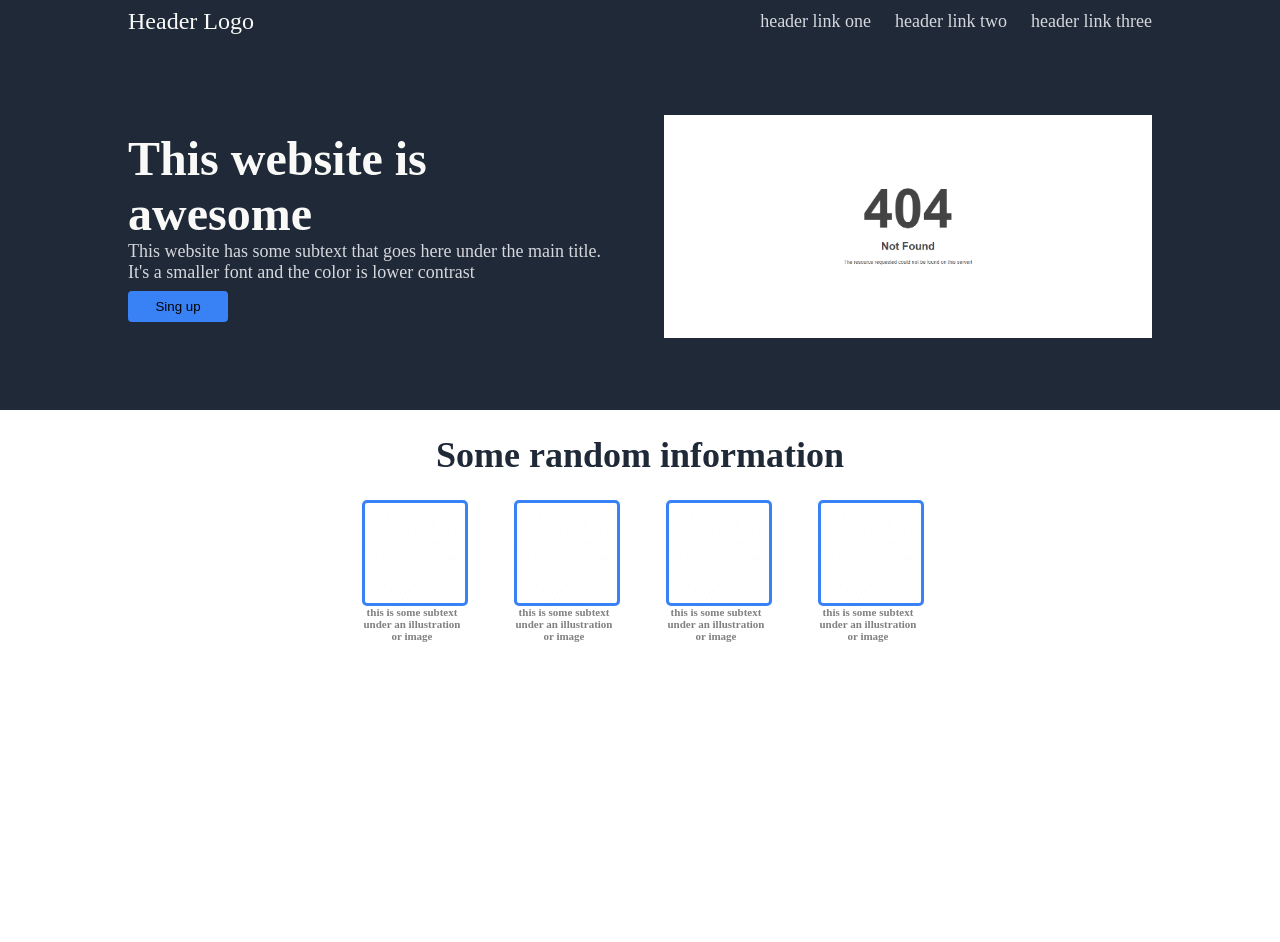
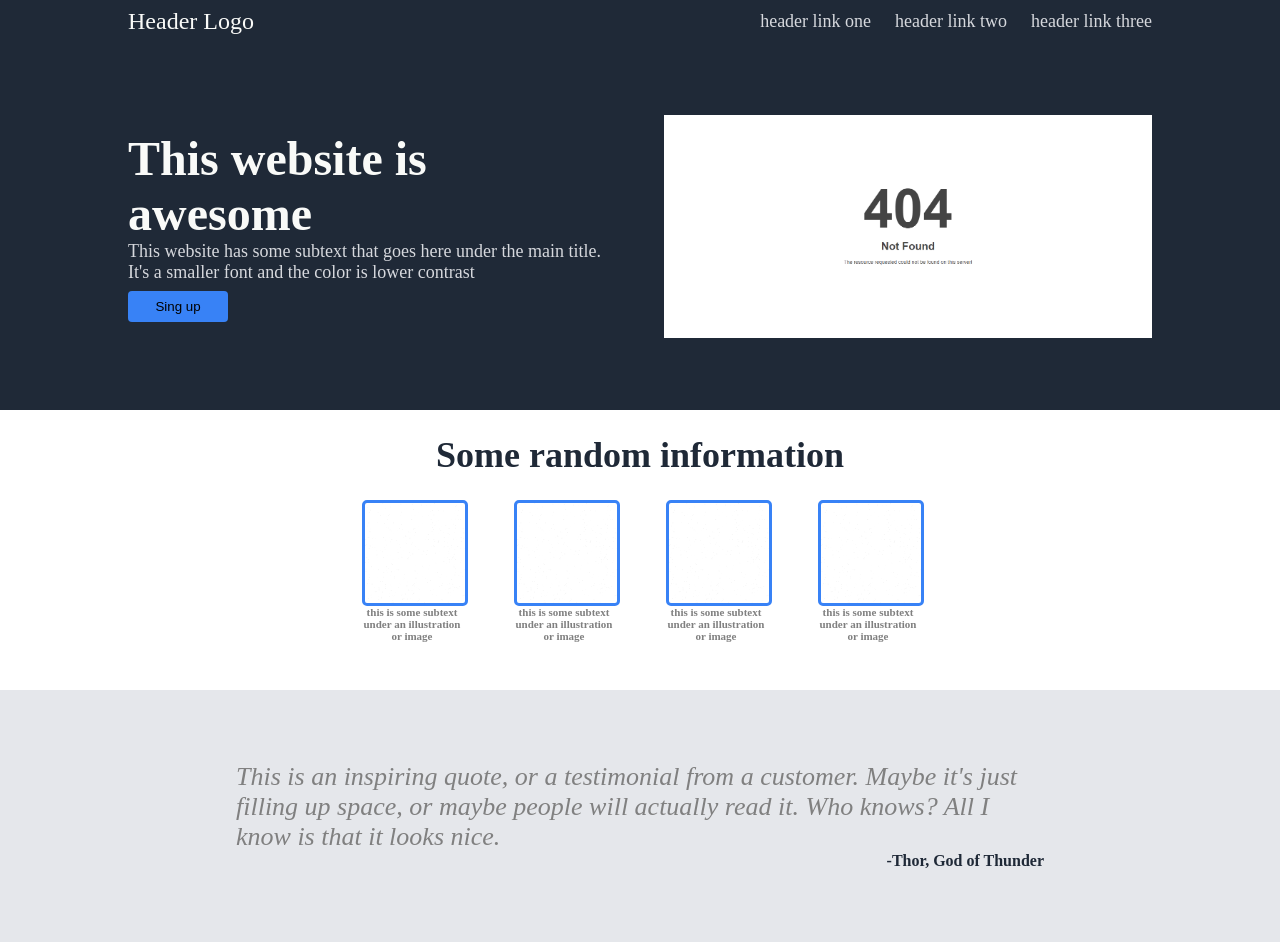
Before and after one commit to wondersome/template, a plain HTML site: page index.html in a window 1280 px wide. Before the commit the page ends 800 px from the top, so only its background shows below. Drawn offline with Linux system fonts and the light colour scheme.

Commit message:
Fourth section done

```diff
--- a/index.html
+++ b/index.html
@@ -27,6 +27,7 @@
       <img src="./images/not-found.png" alt="Not found" width="200">
     </div>
 
+
     <div class="section-3">Some random information
       <div class="container">
 
@@ -49,8 +50,16 @@
           <img class="image" src="./images/box.png" alt="White box">
           <div class="text">this is some subtext under an illustration or image</div>
         </div>
+    </div>
+  </div>
 
-    </div>
+
+  <div class="section-4">
+    <div class="quote">This is an inspiring quote, or a testimonial from a
+      customer. Maybe it's just filling up space, or maybe people will actually
+      read it. Who knows? All I know is that it looks nice.</div>
+    <div class="end">-Thor, God of Thunder</div>
+  </div>
 
 
   </body>
--- a/style.css
+++ b/style.css
@@ -107,3 +107,22 @@ button {
   color: gray;
   text-align: center;
  }
+
+.section-4 {
+  display: flex;
+  flex-direction: column;
+  background: #E5E7EB;
+  padding: 72px 236px;
+}
+
+.quote {
+  font-size: 26px;
+  font-style: italic;
+  color: gray;
+}
+
+.end {
+  font-weight: bold;
+  text-align: right;
+  color: #1F2937;
+}
```
